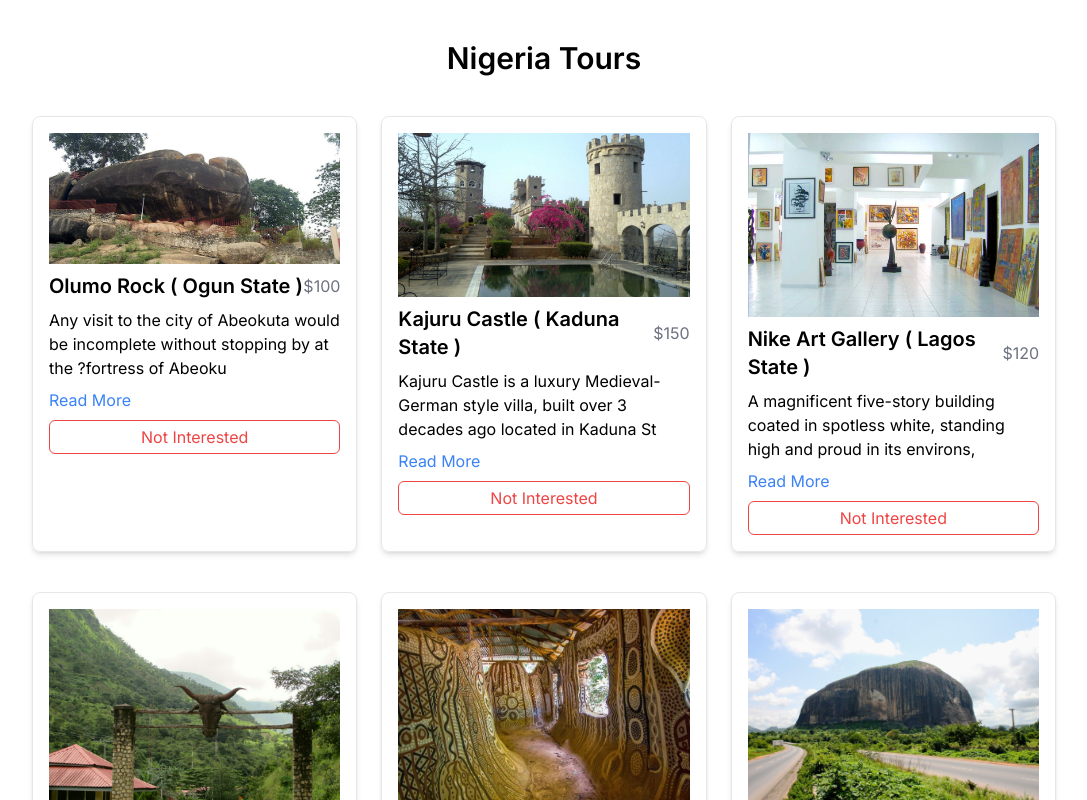
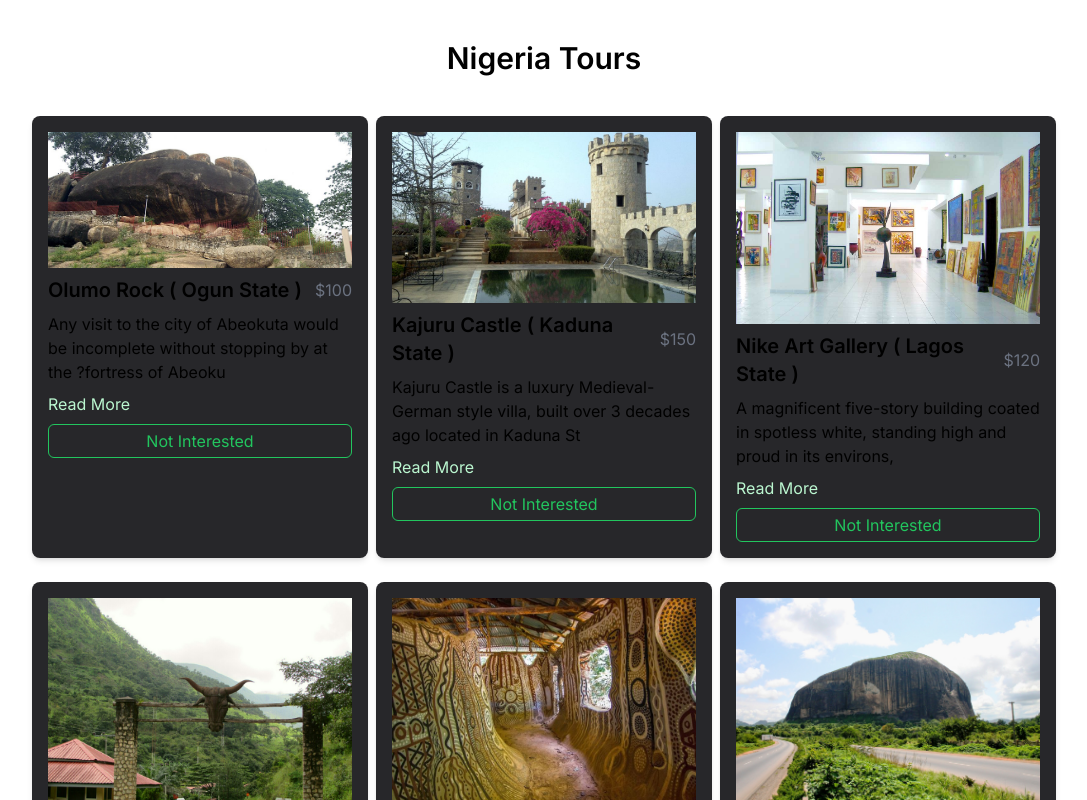
Before and after one commit to davidumoru/nigeria-tours, a Next.js app: page / in a window 1280 px wide. Shown: the top 800 px of the page, without its empty margins (96-1183 px from the left). Built offline with nearby package versions, Linux system fonts and the light colour scheme.

Commit message:
Adjust styling

```diff
--- a/components/TourCard.tsx
+++ b/components/TourCard.tsx
@@ -30,7 +30,7 @@ const TourCard: React.FC<TourCardProps> = ({
     : description.slice(0, 100); // Display the first 100 characters initially
 
   return (
-    <div className="border border-gray-200 p-4 rounded-lg shadow-md mb-4">
+    <div className="p-4 rounded-lg shadow-md mb-4 max-w-[30rem] bg-zinc-800">
       <img src={image} alt={name} className="mb-2" />
       <div className="flex justify-between items-center mb-2">
         <span className="text-xl font-semibold">{name}</span>
@@ -40,14 +40,14 @@ const TourCard: React.FC<TourCardProps> = ({
 
       <button
         onClick={toggleDescription}
-        className="text-blue-500 hover:underline focus:outline-none"
+        className="text-green-200 hover:underline focus:outline-none"
       >
         {showDescription ? "Show Less" : "Read More"}
       </button>
       <div className="flex flex-col">
         <button
           onClick={handleNotInterested}
-          className="text-red-500 hover:underline focus:outline-none border border-red-500 mt-2 px-4 py-1 rounded-md"
+          className="text-green-500 hover:underline focus:outline-none border border-green-500 mt-2 px-4 py-1 rounded-md"
         >
           Not Interested
         </button>
--- a/pages/nigeria-tours.tsx
+++ b/pages/nigeria-tours.tsx
@@ -60,7 +60,7 @@ const NigeriaTours: React.FC = () => {
   return (
     <div>
       <h1 className="text-3xl font-semibold my-10 text-center">Nigeria Tours</h1>
-      <div className="grid grid-cols-1 md:grid-cols-2 lg:grid-cols-3 gap-6 mx-10 md:mx-32">
+      <div className="grid grid-cols-1 md:grid-cols-2 lg:grid-cols-3 gap-2 mx-10 md:mx-32">
         {tours.map((tour, index) => (
           <TourCard key={index} {...tour} onRemove={() => handleRemoveTour(index)} />
         ))}
```
